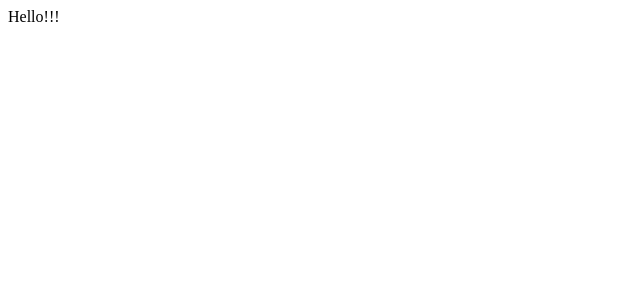
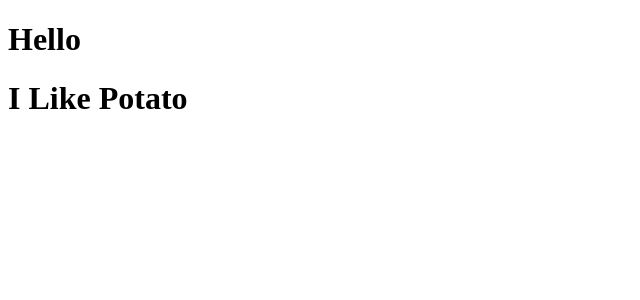
Before and after one commit to hyunsang-shim/movie_app_2022, a React (Create React App) app: page / in a window 1280 px wide. Shown: the top 300 px of the page, without its empty margins (0-640 px from the left). Built offline with nearby package versions, Linux system fonts and the light colour scheme.

Commit message:
03-03 두 번째 리액트 기초개념: JSX

```diff
--- a/src/App.js
+++ b/src/App.js
@@ -1,6 +1,15 @@
 
 function App() {
-    return <div> Hello!!! </div>
+    return (
+        <div>
+            <h1>Hello</h1>
+            <Potato />
+        </div>
+        );
+}
+
+function Potato() {
+    return <h1> I Like Potato</h1>;
 }
 
 export default App;
```
